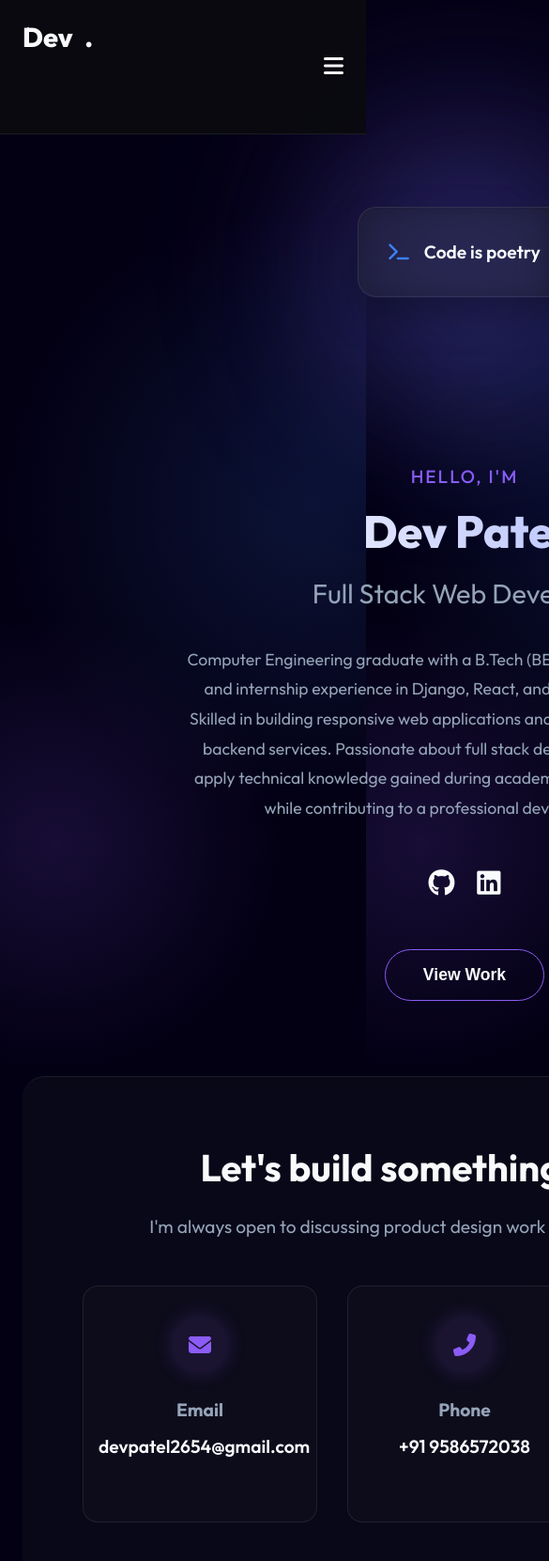
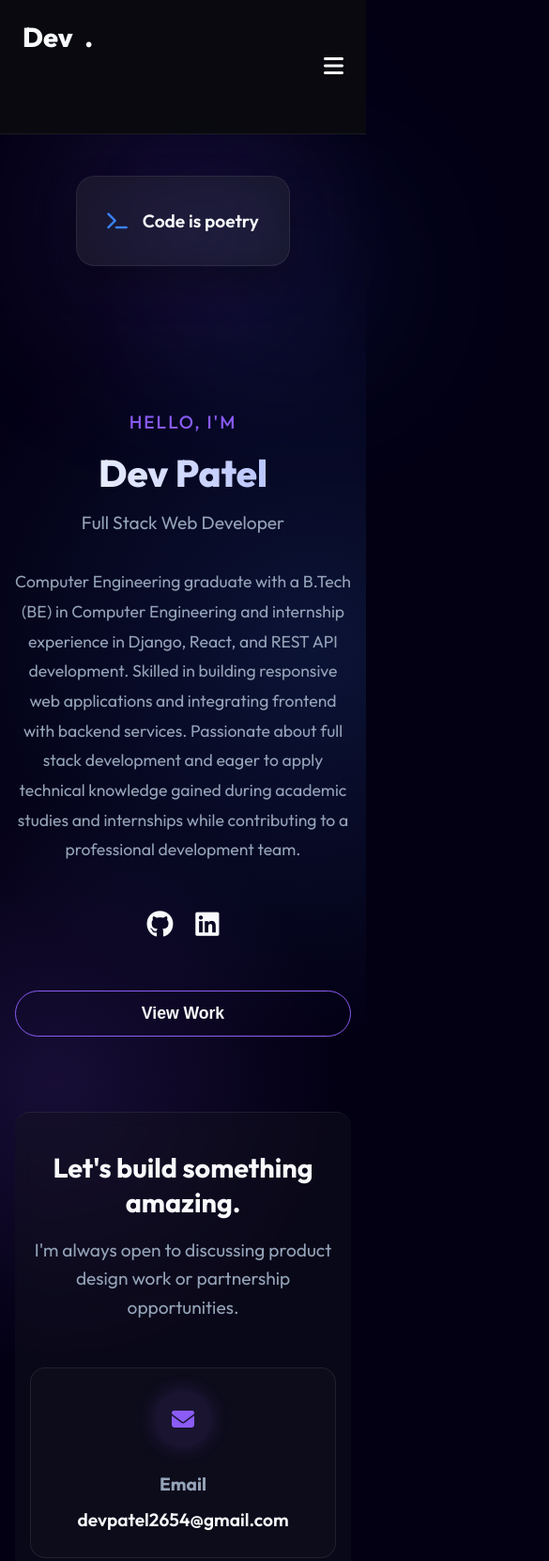
Before and after one commit to devpatel2654/my-portfolio-, a plain HTML site: page index.html in a window 390 px wide. Shown: the top 1661 px of the page at 94% size, 585 px wide, since content can reach past the window. Drawn offline with Linux system fonts and the light colour scheme.

Commit message:
Update style.css

```diff
--- a/style.css
+++ b/style.css
@@ -577,17 +577,25 @@ body {
 }
 
 /* Responsive Design */
+@media (max-width: 1200px) {
+    .content-area { padding: 3rem 4rem; }
+    .hero { gap: 2rem; }
+    .glitch-effect { font-size: 4.5rem; }
+}
+
 @media (max-width: 1024px) {
     .content-area { padding: 2rem 3rem; }
     .hero { flex-direction: column-reverse; text-align: center; justify-content: center; padding-top: 2rem; }
-    .hero-graphic { min-height: 300px; }
+    .hero-graphic { min-height: 300px; width: 100%; margin-bottom: 2rem; }
+    .glow-orb { width: 250px; height: 250px; }
+    .orb-2 { width: 150px; height: 150px; }
     .social-links { justify-content: center; }
     .glitch-effect { font-size: 4rem; }
 }
 
 @media (max-width: 768px) {
-    .sidebar { transform: translateX(-100%); transition: 0.3s ease; }
-    .sidebar.open { transform: translateX(0); }
+    .sidebar { transform: translateX(-100%); transition: 0.3s ease; width: 260px; }
+    .sidebar.open { transform: translateX(0); box-shadow: 10px 0 30px rgba(0,0,0,0.5); }
     .content-area { margin-left: 0; padding: 1.5rem; padding-top: 6rem; }
 
     .mobile-header {
@@ -596,7 +604,7 @@ body {
         align-items: center;
         position: fixed;
         top: 0; left: 0; width: 100%;
-        background: rgba(10, 10, 15, 0.9);
+        background: rgba(10, 10, 15, 0.95);
         backdrop-filter: blur(10px);
         padding: 1rem 1.5rem;
         z-index: 90;
@@ -609,6 +617,31 @@ body {
     }
 
     .glitch-effect { font-size: 3rem; }
+    .tagline { font-size: 1.4rem; }
     .section-header h2 { font-size: 2rem; }
     .timeline-item { padding: 1.5rem; }
+    .skills-wrapper { padding: 2rem 1.5rem; }
+    .glass-footer { padding: 3rem 1.5rem; }
+    .footer-content h2 { font-size: 2rem; }
+    .grid { grid-template-columns: repeat(auto-fill, minmax(280px, 1fr)); }
 }
+
+@media (max-width: 480px) {
+    .glitch-effect { font-size: 2.5rem; }
+    .tagline { font-size: 1.2rem; }
+    .content-area { padding: 1rem; padding-top: 5.5rem; }
+    .hero-graphic { min-height: 250px; }
+    .glow-orb { width: 200px; height: 200px; }
+    .orb-2 { width: 120px; height: 120px; }
+    .timeline-item h3 { font-size: 1.3rem; }
+    .timeline { padding-left: 1.5rem; }
+    .timeline-item::before { left: -1.5rem; width: 14px; height: 14px; }
+    .card { padding: 1.5rem; }
+    .grid { grid-template-columns: 1fr; }
+    .contact-grid { grid-template-columns: 1fr; }
+    .primary-btn { padding: 0.8rem 2rem; width: 100%; }
+    .hero-cta { width: 100%; }
+    .glass-footer { padding: 2.5rem 1rem; border-radius: 16px 16px 0 0; }
+    .footer-content h2 { font-size: 1.8rem; line-height: 1.3; }
+    .contact-item { padding: 1.5rem 1rem; }
+}
```
